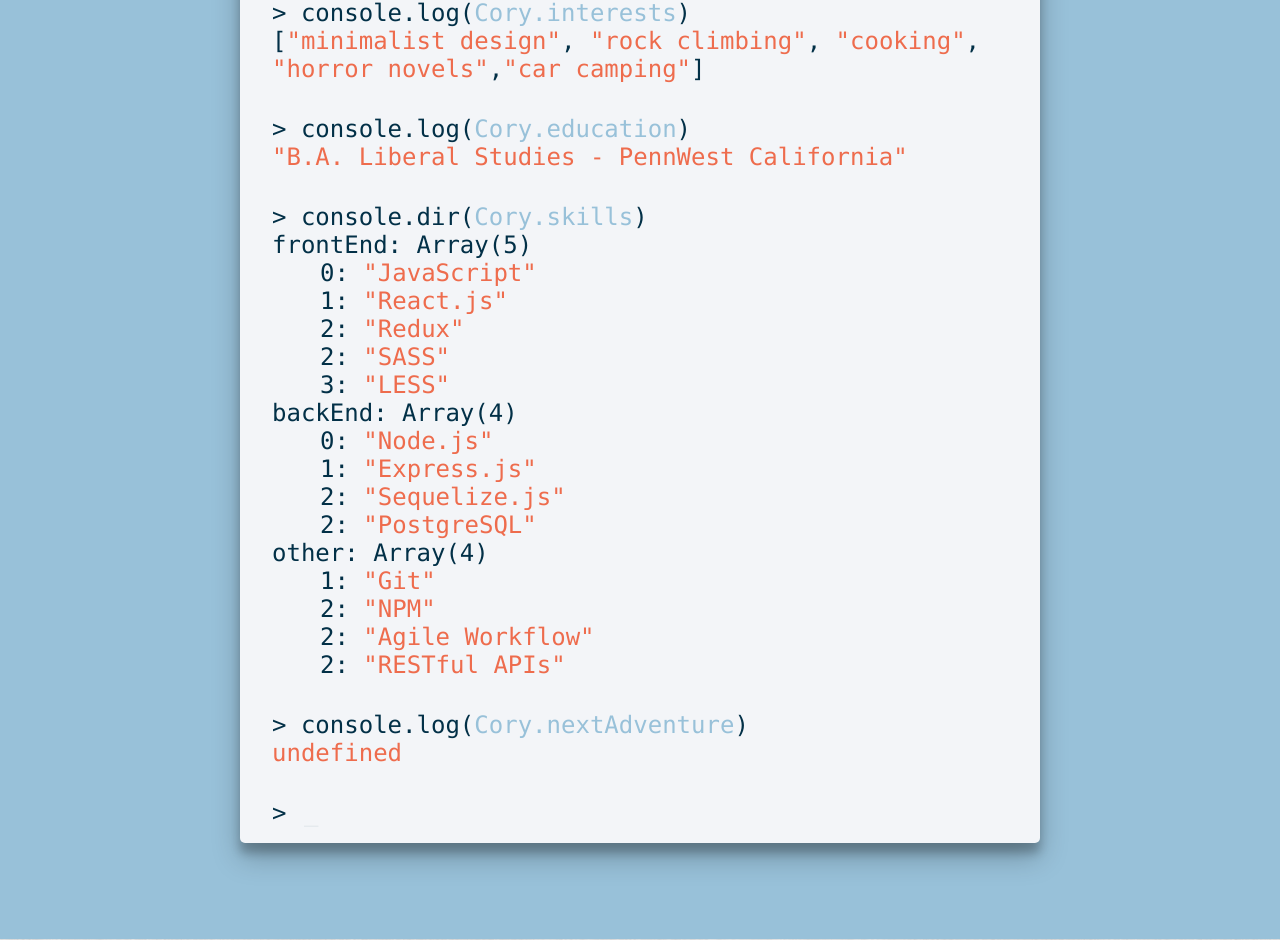
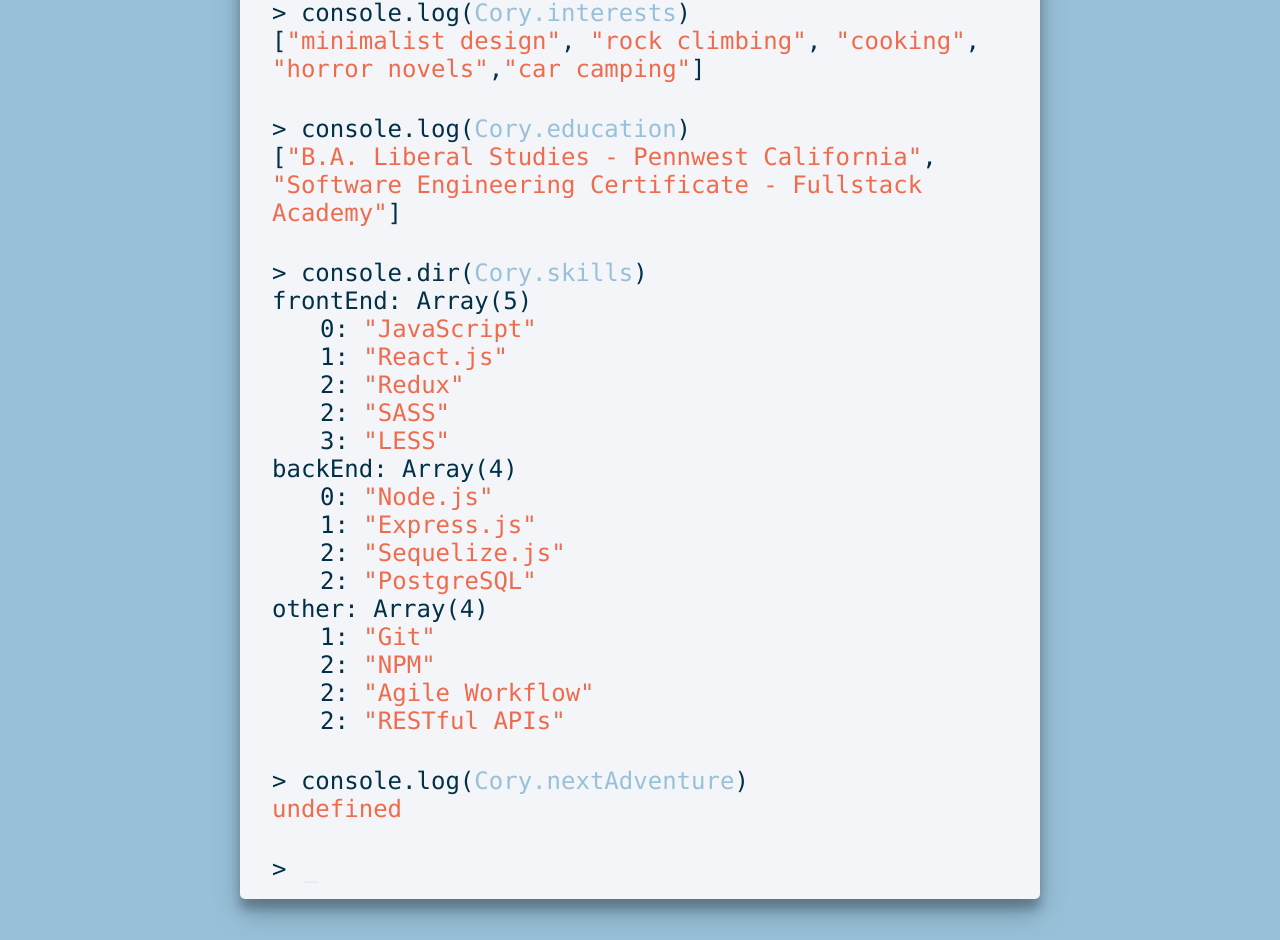
Before and after one commit to corumgold/corygold.dev, a React (Create React App) app: page / in a window 1280 px wide. Shown: the part 2262-3202 px from the top of the page. Built offline with nearby package versions, Linux system fonts and the light colour scheme; a web font is replaced by a local one.

Commit message:
Update education

```diff
--- a/src/components/AboutMe.js
+++ b/src/components/AboutMe.js
@@ -51,10 +51,10 @@
                 <span className="bio">
                   Since then, I have spent my time teaching myself and attending
                   an immersive software engineering boot camp to arm myself with
-                  the skills necessary to thrive as a software engineer. Now, I get
-                  to help people by creating applications that are intuitive and
-                  delightful to use, while having the time and energy to take
-                  care of myself and my family, too."
+                  the skills necessary to thrive as a software engineer. Now, I
+                  get to help people by creating applications that are intuitive
+                  and delightful to use, while having the time and energy to
+                  take care of myself and my family, too."
                 </span>
               </>
             }
@@ -79,7 +79,13 @@
             {")"}
           </p>
           <p className="about-me-response">
-            <span>"B.A. Liberal Studies - PennWest California"</span>
+            [{<span>"B.A. Liberal Studies - Pennwest California"</span>},{" "}
+            {
+              <span>
+                "Software Engineering Certificate - Fullstack Academy"
+              </span>
+            }
+            ]
           </p>
         </div>
         <div className="about-me-entry">
```
